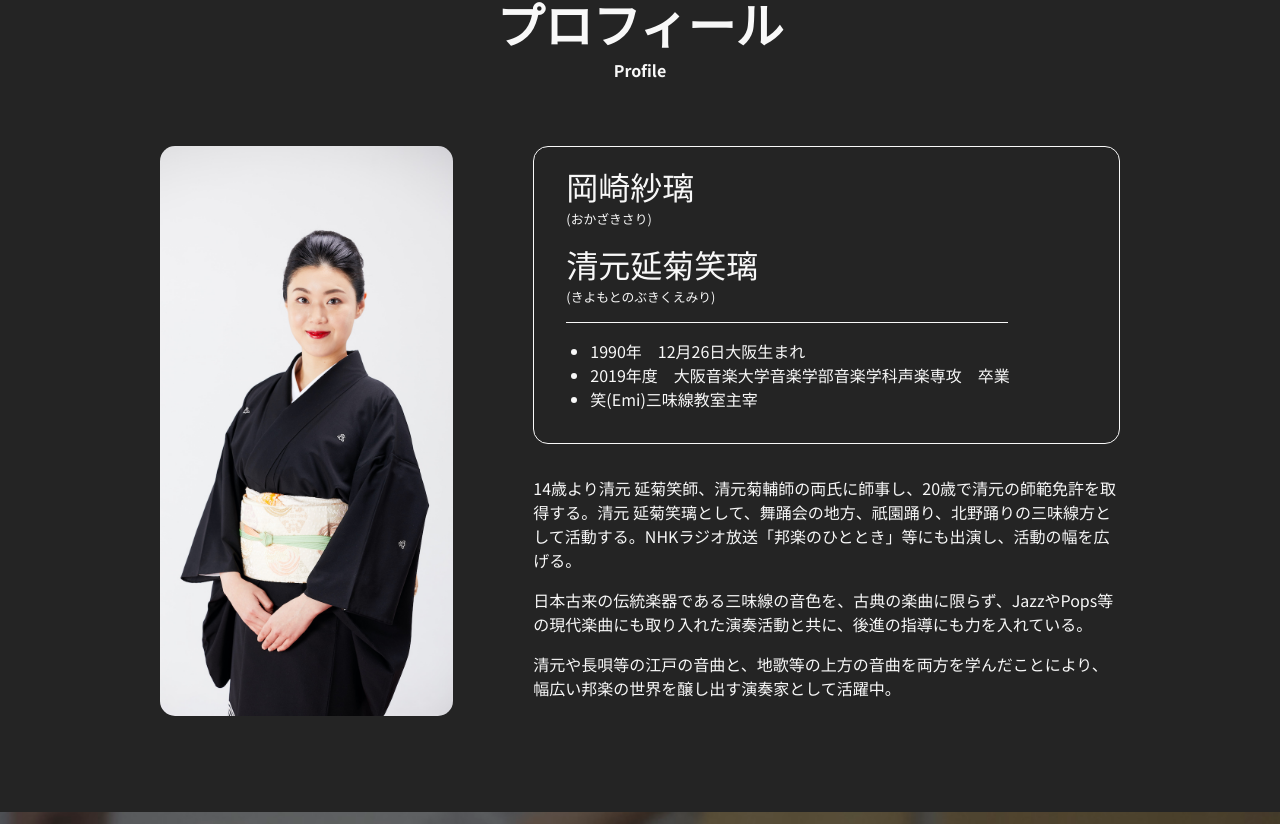
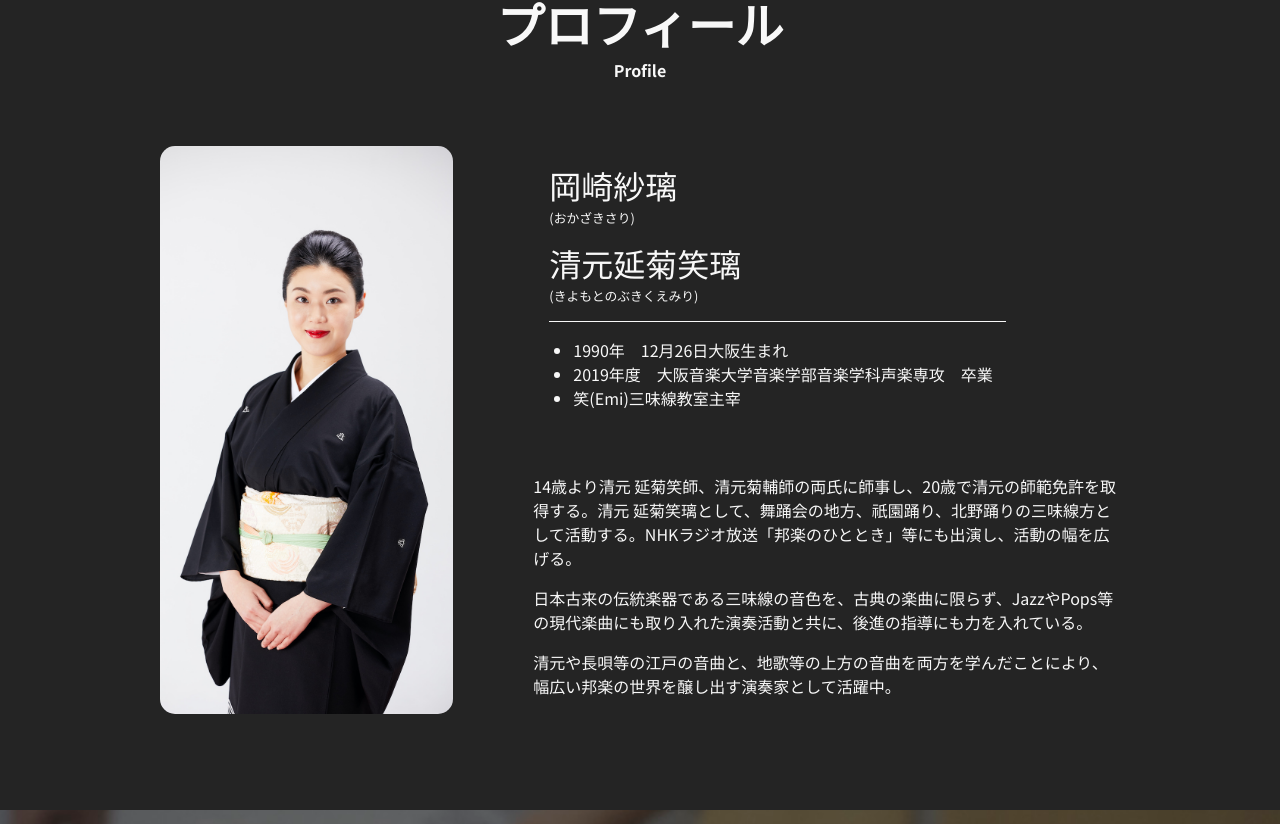
Before and after one commit to proLove0212/sari-okazaki-site, a React (Create React App) app: page / in a window 1280 px wide. Shown: the part 876-1700 px from the top of the page. Built offline with nearby package versions, Linux system fonts and the light colour scheme; a web font is replaced by a local one.

Commit message:
change bg

```diff
--- a/src/Components/Contact/Contact.styles.ts
+++ b/src/Components/Contact/Contact.styles.ts
@@ -14,6 +14,7 @@ export const BigText = styled.p<{ paddingLeft: string; }>`
     padding-left: ${props => props.paddingLeft};
     font-size: 2rem;
     font-weight: 600;
+    margin: 1rem 0;
 
     @media (max-width: ${BREAKPOINT}) {
         padding-left: 0;
@@ -36,10 +37,8 @@ export const Text = styled.p`
 `
 
 export const FormArea = styled.div`
-    border: solid 1px;
     padding: 0 2rem 2rem 2rem;
     margin: 4rem 0;
-    border-radius: 15px;
 `
 
 export const Form = styled.form`
--- a/src/Components/Profile/Profile.styles.ts
+++ b/src/Components/Profile/Profile.styles.ts
@@ -37,9 +37,8 @@ export const TextBox = styled.div`
 export const InfoTextBox = styled.div`
     color: #F8F8F8;
     margin-bottom: 2rem;
-    border: solid 1px #F8F8F8;
-    padding: 1rem;
-    border-radius: 15px;
+    padding: 1rem 1rem 1rem 0;
+
 `
 
 
--- a/src/Components/Welcome/Welcome.styles.ts
+++ b/src/Components/Welcome/Welcome.styles.ts
@@ -1,10 +1,11 @@
 import styled, { keyframes } from 'styled-components'
 
 import welcomeImage from './welcome.jpg'
-import welcomeImageMobile from './welcome_mobile3.jpg'
+import welcomeImageMobile from './welcome_mobile.jpg'
 
 const BREAKPOINT_WIDTH = "450px"
-const BREAKPOINT_HEIGHT = "700px"
+const BREAKPOINT_HEIGHT = "800px"
+const BREAKPOINT_HEIGHT2 = "650px"
 
 const BREAKPOINT = "700px"
 
@@ -46,6 +47,11 @@ export const BigTitle = styled.h1`
     @media (max-height: ${BREAKPOINT_HEIGHT}) and (max-width: ${BREAKPOINT_WIDTH}) {
         font-size: 2.5rem;
         margin-top: 3rem;
+        margin-bottom: 0;
+    }
+    @media (max-height: ${BREAKPOINT_HEIGHT2}) and (max-width: ${BREAKPOINT_WIDTH}) {
+        font-size: 2rem;
+        margin-top: 1rem;
         margin-bottom: 0;
     }
 `
```
Also changed, not shown: src/Components/Welcome/welcome_mobile.jpg, src/Components/Welcome/welcome_mobile3.jpeg (deleted).
